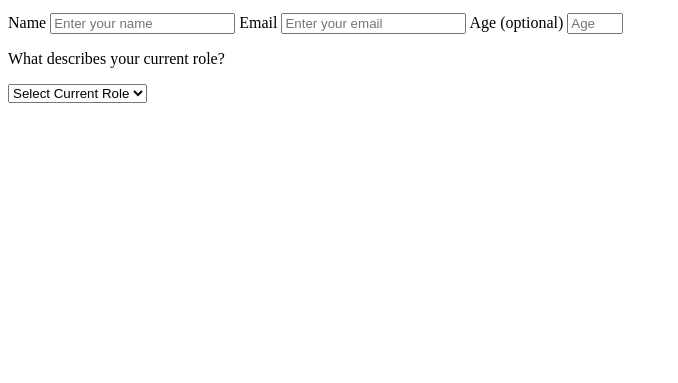
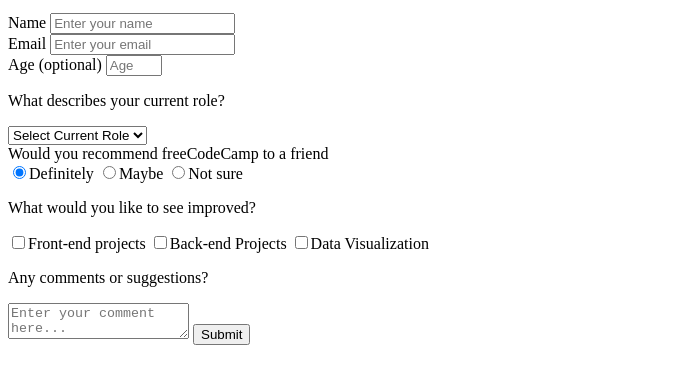
Before and after one commit to MelihErduran/Survey-Form-Project, a plain HTML site: page index.html in a window 1280 px wide. Shown: the part 101-484 px from the top of the page, without its empty margins (0-678 px from the left). Drawn offline with Linux system fonts and the light colour scheme.

Commit message:
Survey Form Donegit add .!

```diff
--- a/index.html
+++ b/index.html
@@ -22,8 +22,10 @@
             <section id="user-info">
                 <label id="name-label" for="name">Name</label>
                 <input type="text" name="name" id="name" placeholder="Enter your name" required>
+              <br>
                 <label id="email-label" for="email">Email</label>
                 <input type="email" name="email" id="email" placeholder="Enter your email" required>
+              <br>
                 <label id="number-label" for="age">Age (optional)</label>
                 <input type="number" name="age" id="number" min="13" max="99" placeholder="Age">
             </section>
@@ -37,6 +39,22 @@
                     <option value="prefer-not-to-say">Prefer Not To Say</option>
                     <option value="other">Other</option>
                 </select>
+              <br>
+                <label id="recommend" for="recommend">Would you recommend freeCodeCamp to a friend</label>
+              <br>
+                <label>
+                <input type="radio" name="recommend" id="rec_radio" value="Definitely" checked>Definitely</label>
+                <label>
+                <input type="radio" name="recommend" id="rec_radio" value="Maybe">Maybe</label>
+                <label>
+                <input type="radio" name="recommend" id="rec_radio" value="Not sure">Not sure</label>
+                <p>What would you like to see improved?</p>
+                <label><input type="checkbox" name="prefer" value="front-end-projects">Front-end projects</label>
+                <label><input type="checkbox" name="prefer" value="back-end-projects">Back-end Projects</label>
+                <label><input type="checkbox" name="prefer" value="data-visualization">Data Visualization</label>
+                <p>Any comments or suggestions?</p>
+                <label for="text-area"><textarea placeholder="Enter your comment here..."></textarea></label>
+                <button id="submit">Submit</button>
             </section>
         </form>
     </div>
--- /dev/null
+++ b/style.css
@@ -0,0 +1,3 @@
+body {
+    text-align: center;
+  }
```
